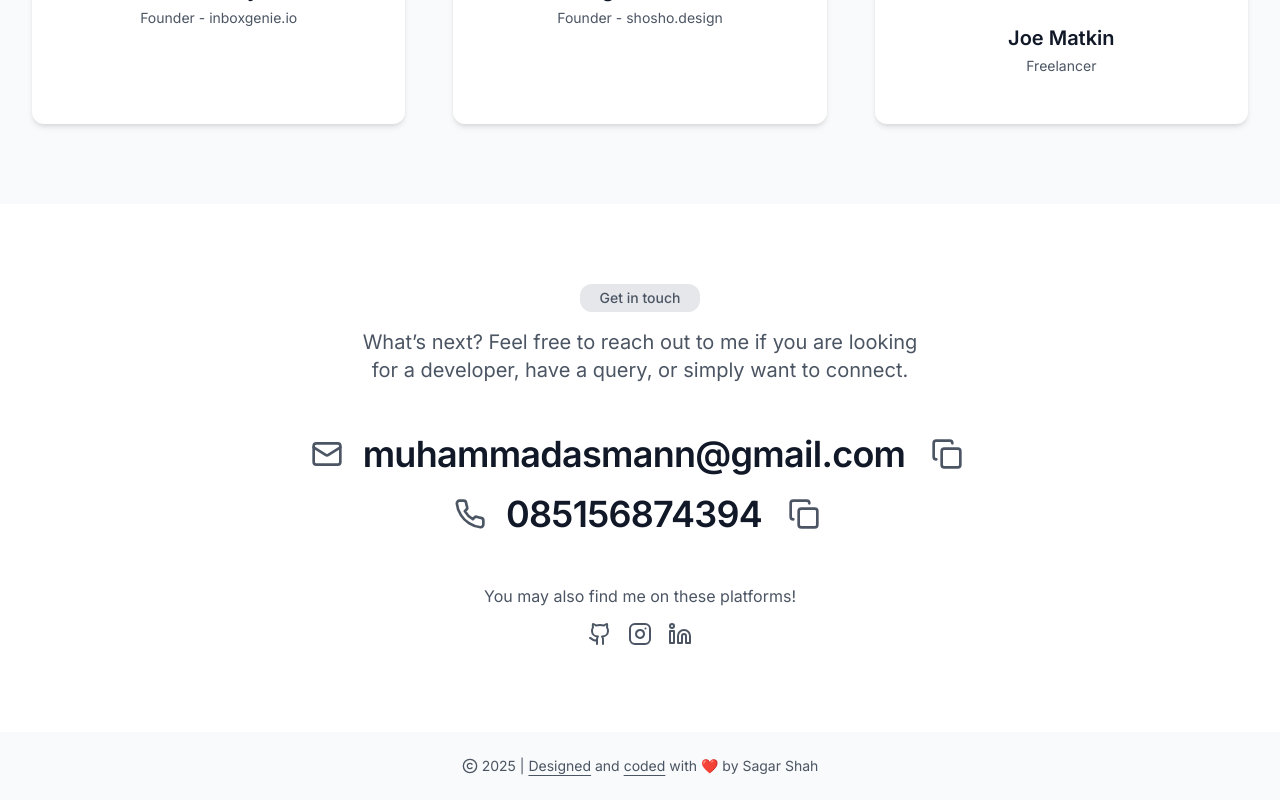
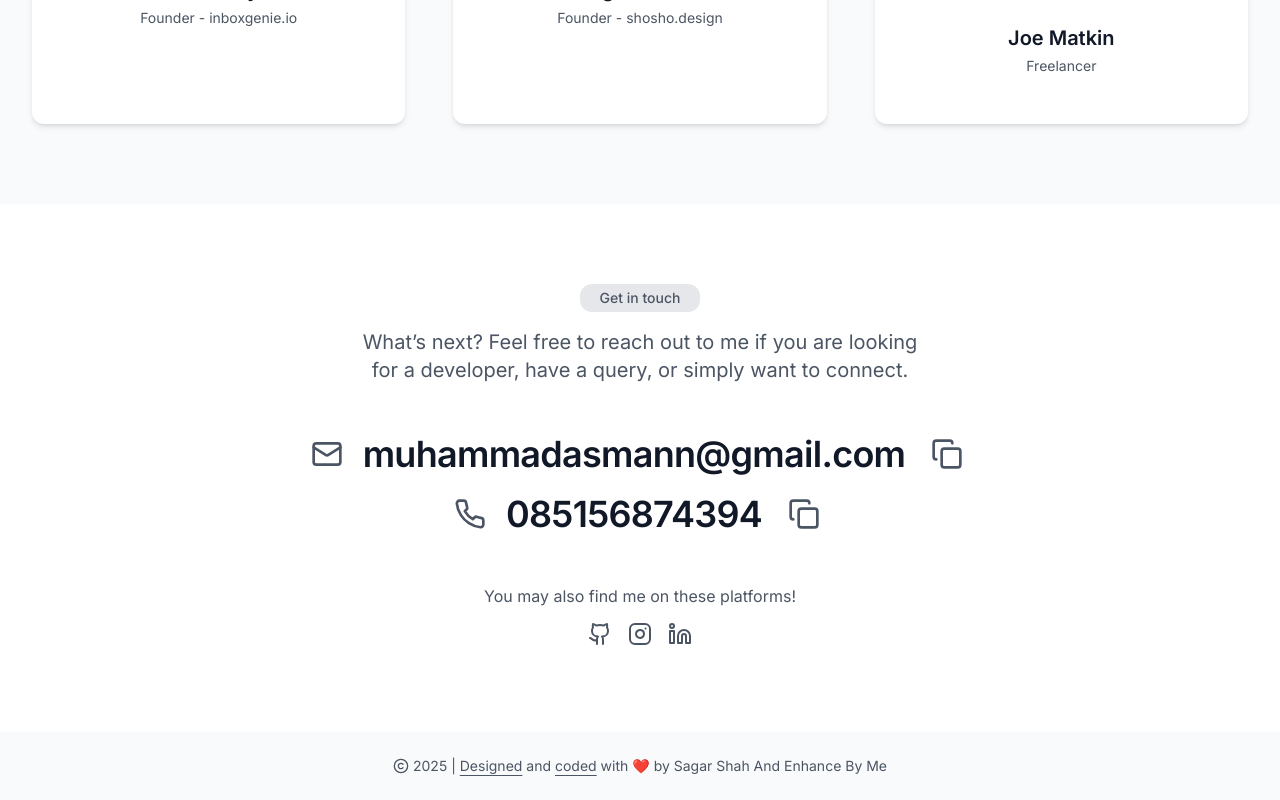
Before and after one commit to MuhAsmann/MuhAsmann.github.io, a Next.js app: page / in a window 1280 px wide. Shown: the part 5727-6527 px from the top of the page. Built offline with nearby package versions, Linux system fonts and the light colour scheme.

Commit message:
fix: update footer attribution text for clarity

```diff
--- a/src/components/layout/footer.tsx
+++ b/src/components/layout/footer.tsx
@@ -28,7 +28,7 @@ const Footer = () => {
           >
             coded
           </Link>
-          &nbsp;with ❤️️ by Sagar Shah
+          &nbsp;with ❤️️ by Sagar Shah And Enhance By Me
         </Typography>
       </div>
     </footer>
```
